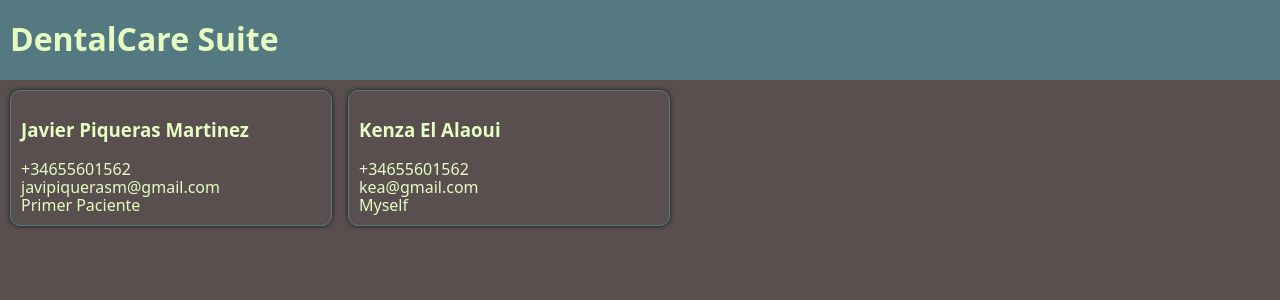
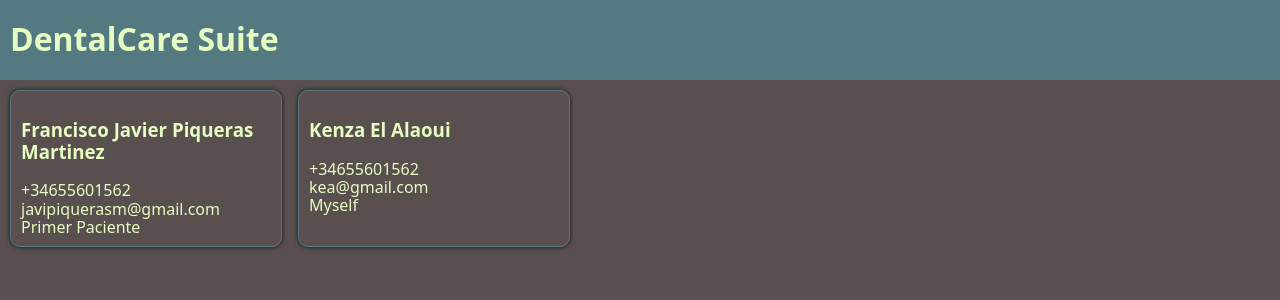
Before and after one commit to javierpiquerasmartinez/dentacare-suite, a React (Vite) app in the folder dentalcare-suite/: page / in a window 1280 px wide. Shown: the top 300 px of the page. Built offline with nearby package versions, Linux system fonts and the light colour scheme.

Commit message:
changes in Css

```diff
--- a/dentalcare-suite/src/App.css
+++ b/dentalcare-suite/src/App.css
@@ -27,4 +27,7 @@ body {
 .dcs-patientsection {
     display: flex;
     gap: 16px;
+    flex-direction: row;
+    flex-wrap: wrap;
+    justify-content: flex-start;
 }
--- a/dentalcare-suite/src/App.jsx
+++ b/dentalcare-suite/src/App.jsx
@@ -9,7 +9,7 @@ export function App(){
             </header>
             <main className='dcs-main'>
                 <section className='dcs-patientsection'>
-                    <PatientCard firstName="Javier" familyName="Piqueras Martinez" phoneNumber="+34655601562" address="javipiquerasm@gmail.com" details="Primer Paciente"/>
+                    <PatientCard firstName="Francisco Javier" familyName="Piqueras Martinez" phoneNumber="+34655601562" address="javipiquerasm@gmail.com" details="Primer Paciente"/>
                     <PatientCard firstName="Kenza" familyName="El Alaoui" phoneNumber="+34655601562" address="kea@gmail.com" details="Myself"/>
                 </section>
             </main>
--- a/dentalcare-suite/src/components/PatientCard.css
+++ b/dentalcare-suite/src/components/PatientCard.css
@@ -2,6 +2,6 @@
     border: 1px solid var(--dcs-main-color-1);
     border-radius: 10px;
     padding: 10px;
-    width: 300px;
+    width: 250px;
     box-shadow: 0px 0px 5px 0px rgba(0,0,0,0.75);
 }
```
